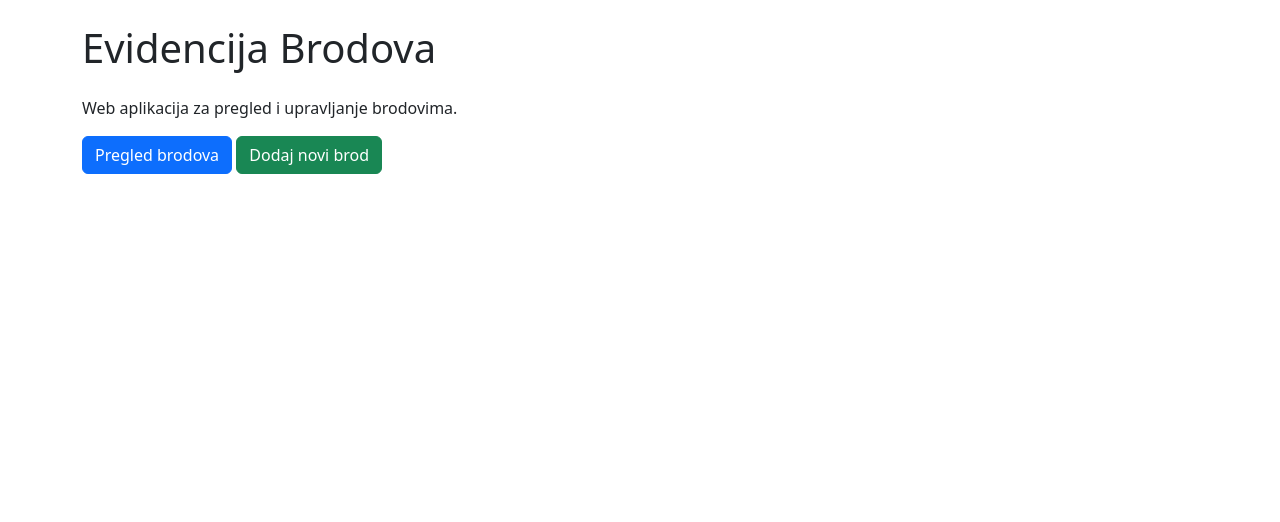
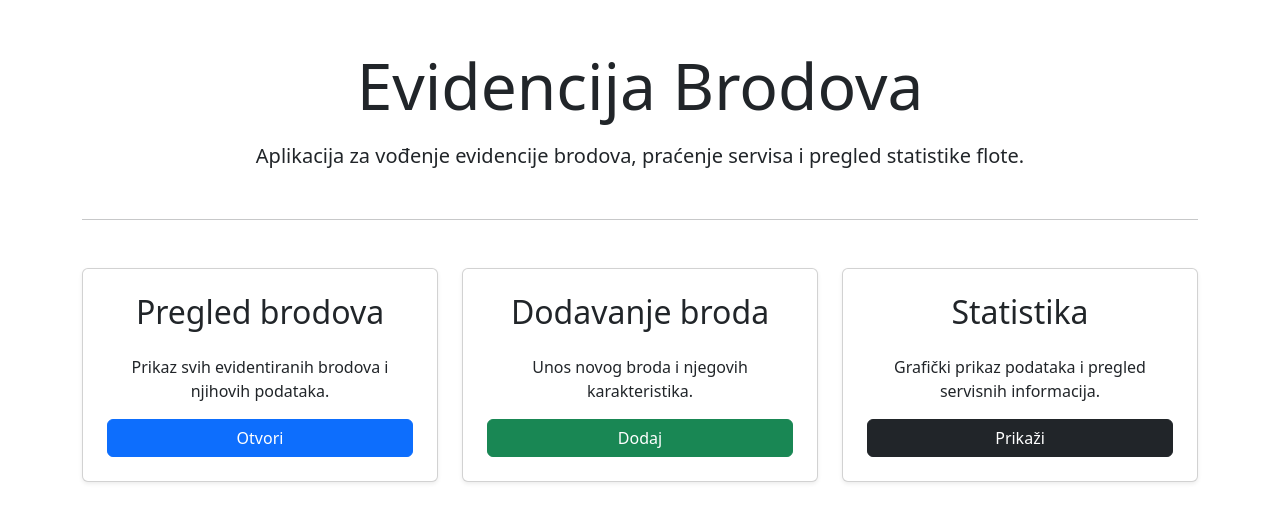
Before and after one commit to vice-jukic/evidencija-brodova, a Flask app: page / in a window 1280 px wide. Shown: the part 56-578 px from the top of the page. Run offline with Flask 3, Linux system fonts and the light colour scheme.

Commit message:
Minor tweaks and new homepage

```diff
--- a/app.py
+++ b/app.py
@@ -5,10 +5,8 @@ from datetime import datetime, timedelta
 
 app = Flask(__name__)
 
-
-# Povezivanje aplikacije sa SQLite bazom
+# Spajanje na SQLite bazu i kreiranje tablica ako još ne postoje
 db.bind(provider="sqlite", filename="database.sqlite", create_db=True)
-# Kreiranje tablica iz modela ako još ne postoje
 db.generate_mapping(create_tables=True)
 
 # Pretvaranje datetime objekta u čitljiv datum
@@ -17,11 +15,14 @@ def formatiraj_datum(datum):
         return datum.strftime("%d-%m-%Y")
     return ""
 
+# Dostupno u svim html predlošcima
 app.jinja_env.globals.update(formatiraj_datum=formatiraj_datum)
 
+# Koristi se za sortiranje brodova po datumu zadnjeg servisa
 def datum_servisa(brod):
     return brod.zadnji_servis
 
+# Brojenje brodova po tipu za graf
 def statistika_tipova(brodovi):
     tipovi = {}
 
@@ -33,6 +34,7 @@ def statistika_tipova(brodovi):
 
     return tipovi
 
+# Statistika servisa za pie chart
 def statistika_servisa(brodovi):
     servis_u_redu = 0
     servis_kasni = 0
@@ -50,6 +52,7 @@ def statistika_servisa(brodovi):
 
     return servis_u_redu, servis_kasni, bez_servisa
 
+# Podjela brodova po starosti
 def statistika_starosti(brodovi):
     mladi_brodovi = 0
     srednji_brodovi = 0
@@ -69,6 +72,7 @@ def statistika_starosti(brodovi):
 
     return mladi_brodovi, srednji_brodovi, stari_brodovi
 
+# Brodovi koji najduže čekaju na servis
 def brodovi_za_servis(brodovi):
     lista = []
 
@@ -80,11 +84,10 @@ def brodovi_za_servis(brodovi):
 
     return lista[:5]
 
-# Dodavanje broda u bazu
+# Prikaz forme i spremanje novog broda
 @app.route("/dodaj-brod", methods=["GET", "POST"])
-@orm.db_session # omogućuje komunikaciju s bazom
+@orm.db_session
 def dodaj_brod():
-    # GET = prikaz forme, POST = dodavanje broda u bazu
     if request.method == "GET":
         return render_template("dodaj_brod.html")
 
@@ -109,7 +112,6 @@ def dodaj_brod():
                 zadnji_servis = zadnji_servis
             )
 
-            # spremanje promjena u bazu
             orm.commit()
 
             return redirect(url_for("pregled_brodova"))
@@ -120,34 +122,32 @@ def dodaj_brod():
                 "message": str(e)
             }), 400
 
-# Dohvaćanje svih brodova iz baze
+# Popis svih brodova
 @app.route("/brodovi", methods=["GET"])
 @orm.db_session
 def pregled_brodova():
     brodovi = Brod.select()
     return render_template("brodovi.html", brodovi=brodovi)
 
-# Dohvaćanje jednog broda po ID-u
+# Prikaz detalja pojedinog broda
 @app.route("/brod/<int:brod_id>", methods=["GET"])
 @orm.db_session
 def detalji_broda(brod_id):
     brod = Brod.get(id=brod_id)
-    if not brod: # ako brod ne postoji
+    if not brod:
         return jsonify({
             "response": "Error",
             "message": f"Brod s ID-em {brod_id} ne postoji!"
         }), 404
 
-    # vraćanje podataka o brodu
     return render_template("detalji_broda.html", brod=brod)
 
-# Uređivanje postojećeg broda
+# Dohvat postojećih brodova i spremanje izmjena
 @app.route("/uredi-brod/<int:brod_id>", methods=["GET", "POST"])
 @orm.db_session
 def uredi_brod(brod_id):
     brod = Brod.get(id=brod_id)
 
-    # ako brod ne postoji
     if not brod:
         return jsonify({
             "response": "Error",
@@ -164,7 +164,6 @@ def uredi_brod(brod_id):
         if datum_servisa:
             zadnji_servis = datetime.strptime(datum_servisa, "%Y-%m-%d")
 
-        # ažuriranje podataka
         brod.naziv = request.form["naziv"]
         brod.tip = request.form["tip"]
         brod.duljina = float(request.form["duljina"])
@@ -185,7 +184,7 @@ def uredi_brod(brod_id):
             "message": str(e)
         }), 400
 
-# Brisanje broda po ID-u
+# Brisanje odabranog broda
 @app.route("/obrisi-brod/<int:brod_id>", methods=["POST"])
 @orm.db_session
 def obrisi_brod(brod_id):
@@ -196,17 +195,17 @@ def obrisi_brod(brod_id):
             "message": f"Brod s ID-em {brod_id} ne postoji!"
         }), 404
 
-    # brisanje broda iz baze i spremanje promjena
     brod.delete()
     orm.commit()
 
     return redirect(url_for("pregled_brodova"))
 
-
+# Početna stranica
 @app.route("/")
 def pocetna():
     return render_template("pocetna.html")
 
+# Priprema podataka za grafove i tablicu statitike
 @app.route("/statistika")
 @orm.db_session
 def statistika():
@@ -225,6 +224,7 @@ def statistika():
         brodovi_za_servis=lista_servisa
     )
 
+# Vlastita stranica za 404 grešku
 @app.errorhandler(404)
 def stranica_nije_pronadena(error):
     return render_template("404.html"), 404
--- a/templates/dodaj_brod.html
+++ b/templates/dodaj_brod.html
@@ -60,5 +60,6 @@
     </a>
 
 </form>
+<hr>
 
 {% endblock %}
--- a/templates/pocetna.html
+++ b/templates/pocetna.html
@@ -2,12 +2,74 @@
 
 {% block content %}
 
-<h1 class="mb-4">Evidencija Brodova</h1>
+<div class="text-center mt-5">
 
-<p>
-    Web aplikacija za pregled i upravljanje brodovima.
-</p>
+    <h1 class="display-3">Evidencija Brodova</h1>
 
-<a href="/brodovi" class="btn btn-primary">Pregled brodova</a>
-<a href="/dodaj-brod" class="btn btn-success">Dodaj novi brod</a>
+    <p class="lead mt-3">
+        Aplikacija za vođenje evidencije brodova, praćenje servisa i pregled statistike flote.
+    </p>
+
+    <hr class="my-5">
+
+    <div class="row g-4">
+
+        <div class="col-md-4 d-flex">
+            <div class="card shadow-sm p-4 text-center h-100 w-100">
+
+                <h2>Pregled brodova</h2>
+
+                <p class="mt-3">
+                    Prikaz svih evidentiranih brodova i njihovih podataka.
+                </p>
+
+                <div class="mt-auto">
+                    <a href="/brodovi" class="btn btn-primary w-100">
+                        Otvori
+                    </a>
+                </div>
+
+            </div>
+        </div>
+
+        <div class="col-md-4 d-flex">
+            <div class="card shadow-sm p-4 text-center h-100 w-100">
+
+                <h2>Dodavanje broda</h2>
+
+                <p class="mt-3">
+                    Unos novog broda i njegovih karakteristika.
+                </p>
+
+                <div class="mt-auto">
+                    <a href="/dodaj-brod" class="btn btn-success w-100">
+                        Dodaj
+                    </a>
+                </div>
+
+            </div>
+        </div>
+
+        <div class="col-md-4 d-flex">
+            <div class="card shadow-sm p-4 text-center h-100 w-100">
+
+                <h2>Statistika</h2>
+
+                <p class="mt-3">
+                    Grafički prikaz podataka i pregled servisnih informacija.
+                </p>
+
+                <div class="mt-auto">
+                    <a href="/statistika" class="btn btn-dark w-100">
+                        Prikaži
+                    </a>
+                </div>
+
+            </div>
+        </div>
+
+    </div>
+
+</div>
+
 {% endblock %}
```
Also changed, not shown: templates/statistika.html (+17 -8 lines).
